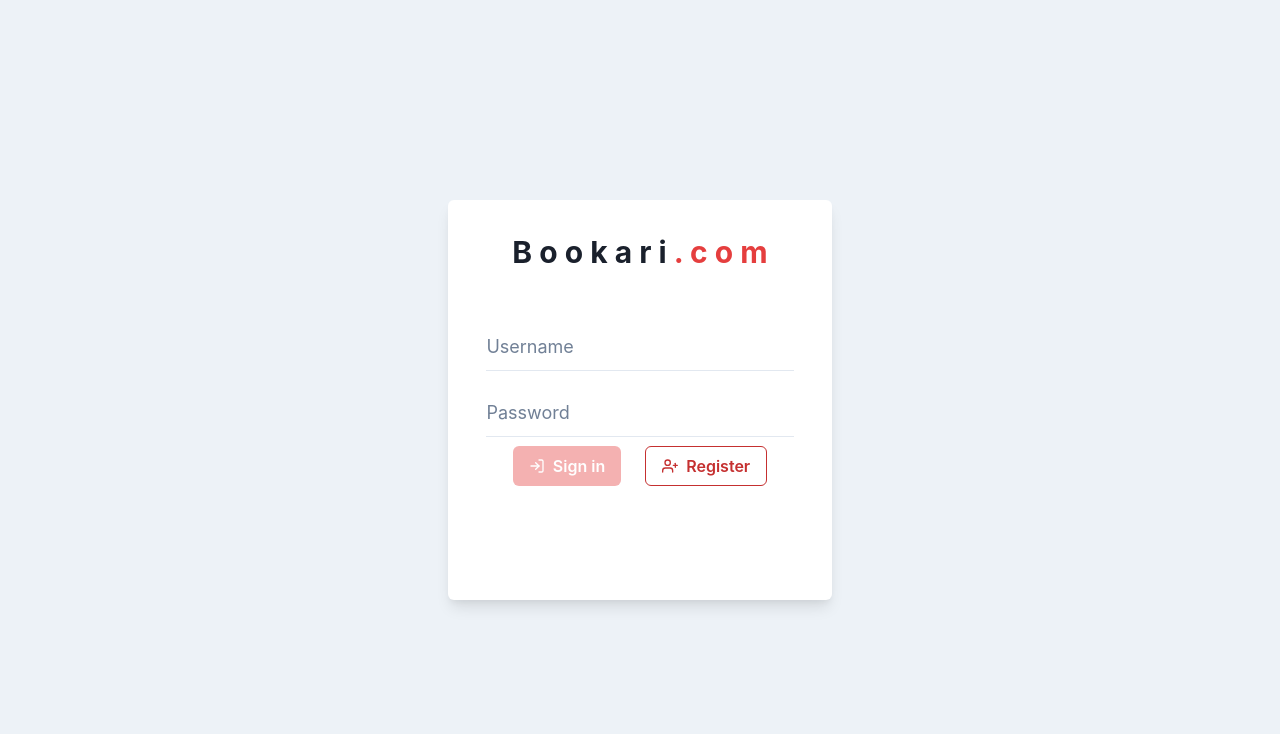
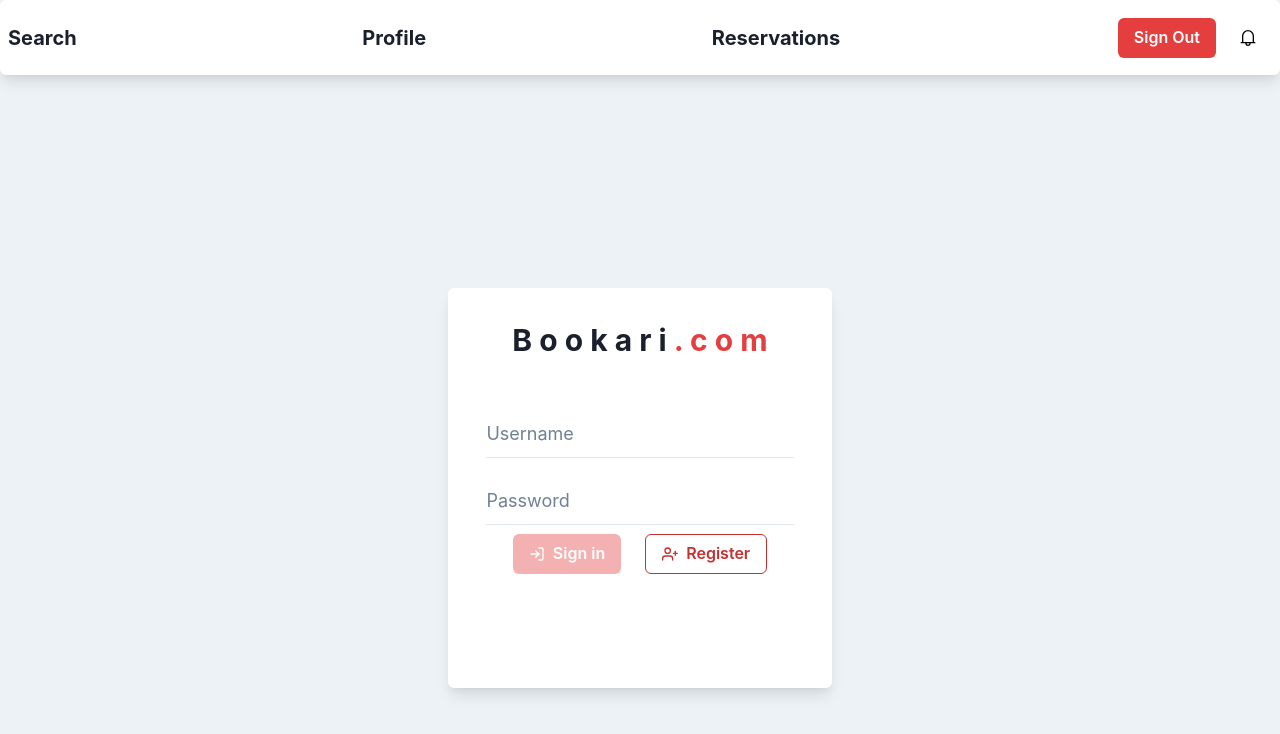
Before and after one commit to markuza99/bookari-app, a React (Create React App) app: page /login in a window 1280 px wide. Shown: the top 734 px of the page. Built offline with nearby package versions, Linux system fonts and the light colour scheme; sample sign-in values are in the browser's storage.

Commit message:
Add navbar

```diff
--- a/src/App.js
+++ b/src/App.js
@@ -38,6 +38,7 @@ import AccomodationsPage from './pages/AccomodationsPage';
 import AccomodationAvailability from './components/accomodation/AccomodationAvailability';
 import DetailViewAccommodationPage from './pages/DetailViewAccommodationPage';
 import AccomodationAvailabilityPage from './pages/AccomodationAvailabilityPage';
+import Navbar from './components/navbar/Navbar';
 
 const theme = extendTheme({
   styles: {
@@ -53,9 +54,13 @@ function App() {
   return (
     <ChakraProvider theme={theme}>
       <BrowserRouter>
+        <Navbar />
+
         <Routes>
           <Route path="/login" element={<LoginPage />} />
           <Route path="/register" element={<RegisterPage />} />
+          <Route path="/edit" element={<RegisterPage />} />
+
           <Route path="/profile" element={<UserProfilePage />} />
           <Route
             path="/reservations-guest"
--- a/src/components/forms/LoginForm.js
+++ b/src/components/forms/LoginForm.js
@@ -36,8 +36,9 @@ const LoginForm = () => {
         localStorage.setItem('token', res.data);
         httpClient.get('/api/users/user-info').then(res => {
           localStorage.setItem('userId', res.data.id);
+          localStorage.setItem('role', res.data.role);
+          navigate('/profile');
         });
-        navigate('/profile');
       })
       .catch(err => {
         console.log(err);
--- /dev/null
+++ b/src/components/navbar/Navbar.js
@@ -0,0 +1,178 @@
+import {
+  Box,
+  Button,
+  ButtonGroup,
+  Drawer,
+  DrawerBody,
+  DrawerCloseButton,
+  DrawerContent,
+  DrawerFooter,
+  DrawerHeader,
+  DrawerOverlay,
+  Flex,
+  Heading,
+  Icon,
+  Input,
+  Spacer,
+  VStack,
+  useDisclosure,
+} from '@chakra-ui/react';
+import React from 'react';
+import { useNavigate } from 'react-router-dom';
+import { GrNotification } from 'react-icons/gr';
+
+const Navbar = () => {
+  const navigate = useNavigate();
+  const { isOpen, onOpen, onClose } = useDisclosure();
+
+  return (
+    <Flex
+      mb="1%"
+      width="100%"
+      height="75px"
+      borderRadius="md"
+      bg="white"
+      boxShadow="lg"
+      minWidth="max-content"
+      alignItems="center"
+      gap="2"
+    >
+      <Box p="2">
+        <Heading
+          size="md"
+          onClick={() => {
+            navigate('/accomodations');
+          }}
+        >
+          Search
+        </Heading>
+      </Box>
+      <Spacer />
+      {localStorage.getItem('token') && (
+        <>
+          <Box p="2">
+            <Heading
+              size="md"
+              onClick={() => {
+                navigate('/profile');
+              }}
+            >
+              Profile
+            </Heading>
+          </Box>
+          <Spacer />
+        </>
+      )}
+      {localStorage.getItem('token') && (
+        <>
+          <Box p="2">
+            <Heading
+              size="md"
+              onClick={() => {
+                navigate(
+                  `/reservations-${localStorage.getItem('role').toLowerCase()}`
+                );
+              }}
+            >
+              Reservations
+            </Heading>
+          </Box>
+          <Spacer />
+        </>
+      )}
+      {localStorage.getItem('role') === 'GUEST' && (
+        <>
+          <Box p="2">
+            <Heading
+              size="md"
+              onClick={() => {
+                navigate(`/review-table`);
+              }}
+            >
+              Reviews
+            </Heading>
+          </Box>
+          <Spacer />
+        </>
+      )}
+
+      {localStorage.getItem('role') === 'HOST' && (
+        <>
+          <Box p="2">
+            <Heading
+              size="md"
+              onClick={() => {
+                navigate(`/my-accommodations`);
+              }}
+            >
+              My Accommodations
+            </Heading>
+          </Box>
+          <Spacer />
+        </>
+      )}
+
+      {localStorage.getItem('token') ? (
+        <>
+          <Button
+            colorScheme="red"
+            onClick={() => {
+              localStorage.clear();
+              navigate('/login');
+            }}
+          >
+            Sign Out
+          </Button>
+          <Button
+            variant="ghost"
+            leftIcon={<Icon as={GrNotification} />}
+            onClick={onOpen}
+          ></Button>
+        </>
+      ) : (
+        <ButtonGroup gap="2">
+          <Button
+            colorScheme="red"
+            onClick={() => {
+              navigate('/register');
+            }}
+          >
+            Sign Up
+          </Button>
+          <Button
+            colorScheme="red"
+            variant="outline"
+            onClick={() => {
+              navigate('/login');
+            }}
+          >
+            Log in
+          </Button>
+        </ButtonGroup>
+      )}
+      <Drawer isOpen={isOpen} placement="right" onClose={onClose}>
+        <DrawerOverlay />
+        <DrawerContent>
+          <DrawerCloseButton />
+          <DrawerHeader>Notification</DrawerHeader>
+
+          <DrawerBody>
+            <VStack gap={2} w="100%">
+              <Box w="100%" h="100px" bgColor="green.300" color="white">
+                WRITE HERE
+              </Box>
+              <Box w="100%" h="100px" bgColor="green.300" color="white">
+                WRITE HERE
+              </Box>
+              <Box w="100%" h="100px" bgColor="green.300" color="white">
+                WRITE HERE
+              </Box>
+            </VStack>
+          </DrawerBody>
+        </DrawerContent>
+      </Drawer>
+    </Flex>
+  );
+};
+
+export default Navbar;
--- a/src/components/user/UserProfile.js
+++ b/src/components/user/UserProfile.js
@@ -87,7 +87,7 @@ const UserProfile = ({ user }) => {
               Full Name
             </Heading>
             <Text pt="2" fontSize="sm">
-              {user.firstName + user.lastName}
+              {user.firstName + ' ' + user.lastName}
             </Text>
           </Box>
           <Box>
@@ -143,7 +143,13 @@ const UserProfile = ({ user }) => {
           </Box>
           <Center>
             <ButtonGroup gap={4}>
-              <Button colorScheme="green" leftIcon={<Icon as={FaUserCog} />}>
+              <Button
+                colorScheme="green"
+                leftIcon={<Icon as={FaUserCog} />}
+                onClick={() => {
+                  navigate('/edit');
+                }}
+              >
                 Edit
               </Button>
               <Button
```
